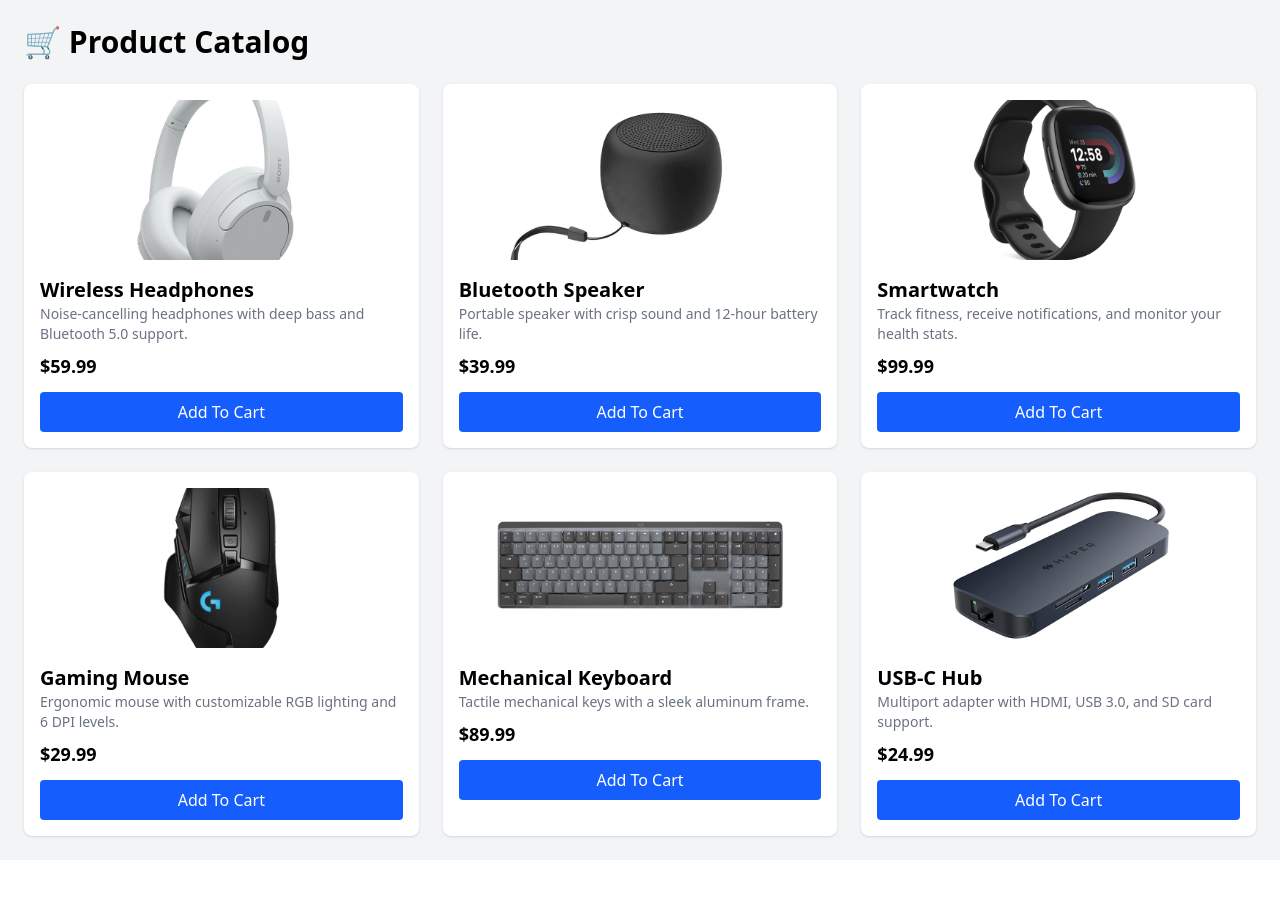
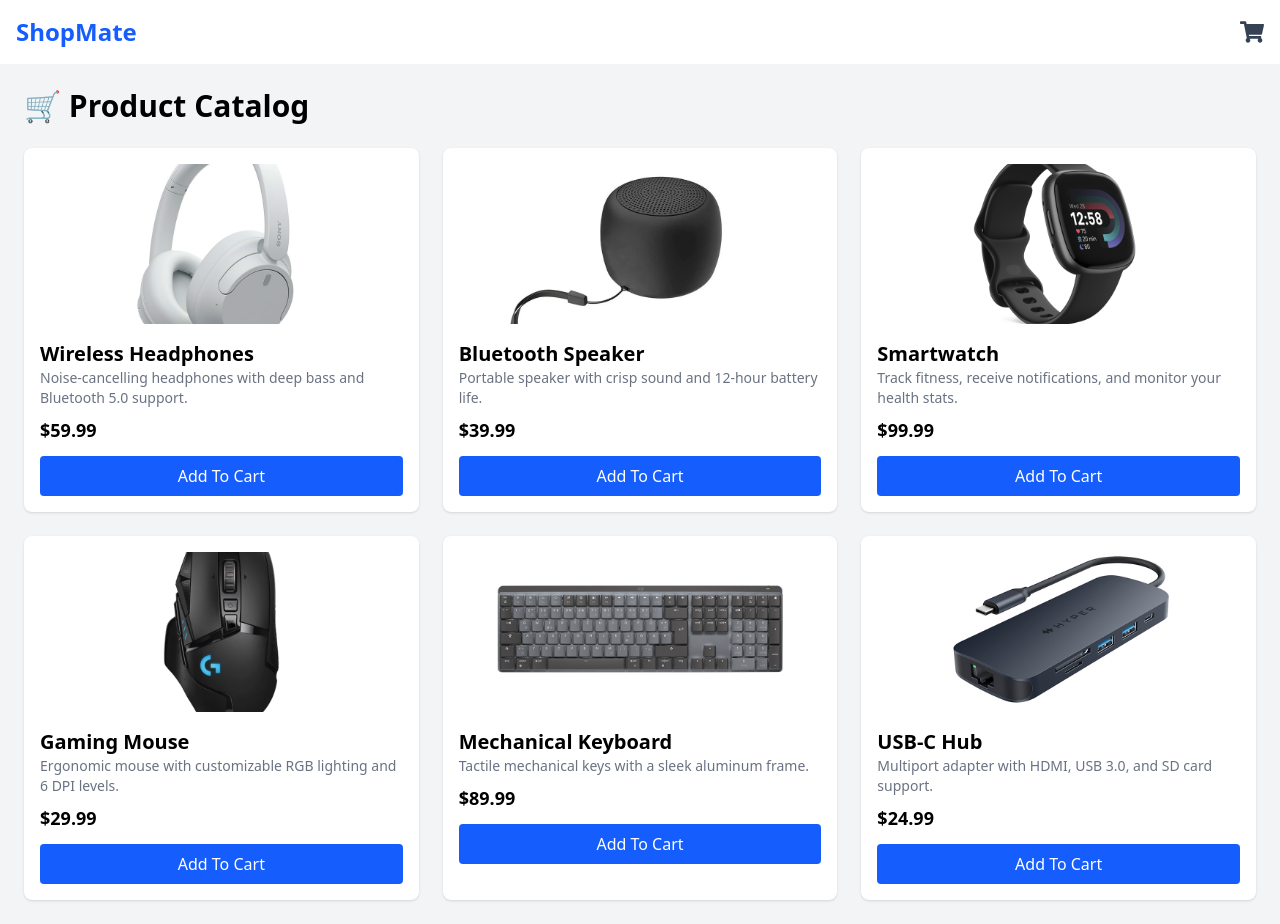
Before and after one commit to soberDevEddie/shoppingCartV2, a React (Vite) app: page / in a window 1280 px wide. Before the commit the page ends 860 px from the top, so only its background shows below. Built offline with nearby package versions, Linux system fonts and the light colour scheme; data requests are answered from the project's data file.

Commit message:
added cart shopping icon to Header. Added Header component. Succesfully getting cart state in header from the CartContext.

```diff
--- a/src/App.jsx
+++ b/src/App.jsx
@@ -1,11 +1,15 @@
 import ProductList from './components/ProductList';
+import Header from './components/Header';
 
 const App = () => {
   return (
-    <div className='min-h-screen bg-gray-100 p-6'>
-      <h1 className='text-3xl font-bold mb-6'>🛒 Product Catalog</h1>
-      <ProductList />
-    </div>
+    <>
+      <Header />
+      <div className='min-h-screen bg-gray-100 p-6'>
+        <h1 className='text-3xl font-bold mb-6'>🛒 Product Catalog</h1>
+        <ProductList />
+      </div>
+    </>
   );
 };
 
--- /dev/null
+++ b/src/components/Header.jsx
@@ -0,0 +1,24 @@
+import { FaShoppingCart } from 'react-icons/fa';
+
+import { useCart } from '../context/CartContext';
+
+const Header = () => {
+  const { cart } = useCart();
+  const itemCount = cart.reduce((acc, item) => acc + item.qty, 0);
+
+  return (
+    <header className='bg-white shadow-md p-4 flex justify-between items-center'>
+      <h1 className='text-2xl font-bold text-blue-600'>ShopMate</h1>
+      <div className='relative'>
+        <FaShoppingCart className='text-2xl text-gray-700' />
+        {itemCount > 0 && (
+          <span className='absolute -top-2 -right-2 bg-red-500 text-white text-xs w-5 h-5 flex items-center justify-center rounded-full'>
+            {itemCount}
+          </span>
+        )}
+      </div>
+    </header>
+  );
+};
+
+export default Header;
--- a/src/context/CartContext.jsx
+++ b/src/context/CartContext.jsx
@@ -20,7 +20,9 @@
   };
 
   return (
-    <CartContext.Provider value={{ cart, addToCart }}>{children}</CartContext.Provider>
+    <CartContext.Provider value={{ cart, addToCart }}>
+      {children}
+    </CartContext.Provider>
   );
 }
 
```
